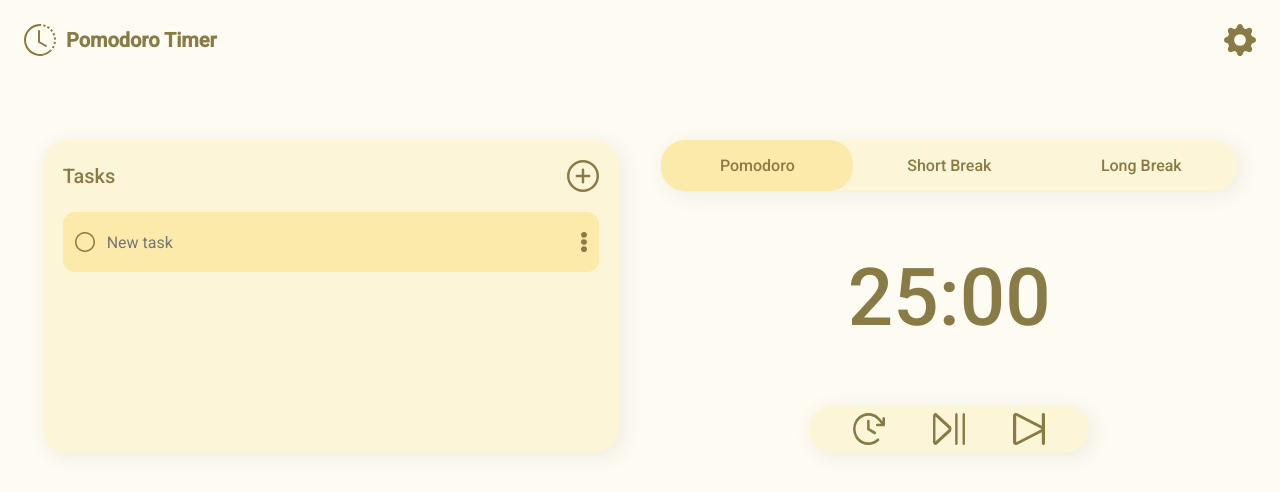
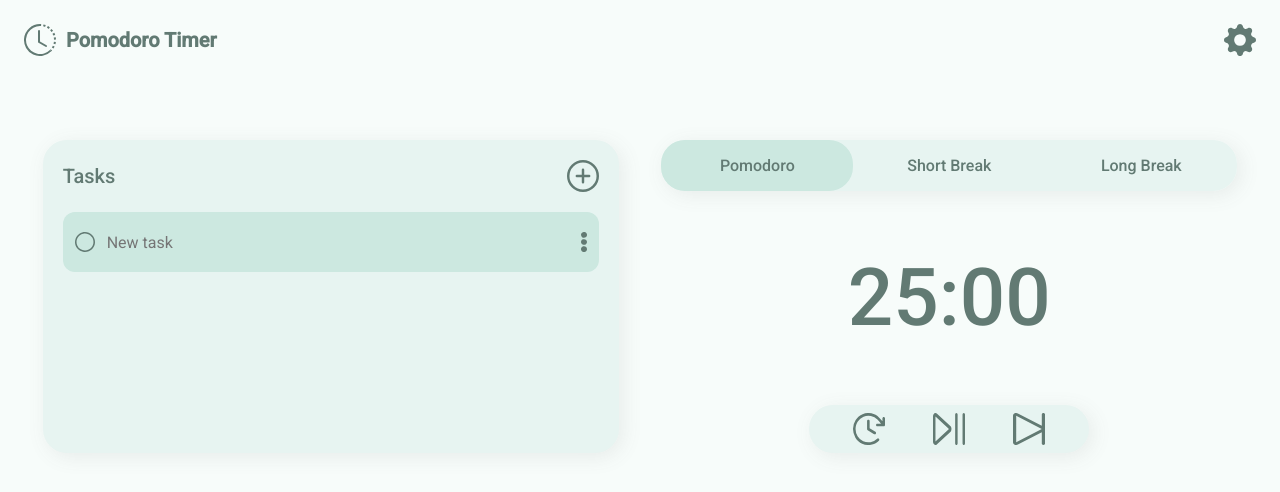
Before and after one commit to jstevenfm/pomodoroTimer, a plain HTML site: page index.html in a window 1280 px wide. Drawn offline with Linux system fonts and the light colour scheme.

Commit message:
feat - Add Styles for short break and long break

```diff
--- a/index.html
+++ b/index.html
@@ -1,5 +1,5 @@
 <!DOCTYPE html>
-<html lang="en">
+<html class="bl-html gr-html" lang="en">
   <head>
     <meta charset="UTF-8" />
     <meta http-equiv="X-UA-Compatible" content="IE=edge" />
@@ -12,7 +12,7 @@
     <header class="navbar">
       <div class="navbar__logo">
         <svg
-          class="navbar__logo--img"
+          class="navbar__logo--img bl-navbar__logo--img gr-navbar__logo--img"
           xmlns="http://www.w3.org/2000/svg"
           width="32"
           height="32"
@@ -34,7 +34,7 @@
         <h1 class="navbar__logo--title">Pomodoro Timer</h1>
       </div>
       <svg
-        class="navbar__settings"
+        class="navbar__settings bl-navbar__settings gr-navbar__settings"
         xmlns="http://www.w3.org/2000/svg"
         width="32"
         height="32"
@@ -48,7 +48,7 @@
     </header>
     <main>
       <section class="timer">
-        <fieldset class="timer__status">
+        <fieldset class="timer__status bl-timer__status gr-timer__status">
           <input type="radio" name="status" id="pomodoro" checked />
           <label for="pomodoro">Pomodoro</label>
           <input type="radio" name="status" id="shortBreak" />
@@ -61,9 +61,9 @@
           <p>:</p>
           <p>00</p>
         </div>
-        <div class="timer__controls">
+        <div class="timer__controls bl-timer__controls gr-timer__controls">
           <svg
-            class="timer__controls--icon"
+            class="timer__controls--icon bl-timer__controls--icon gr-timer__controls--icon"
             xmlns="http://www.w3.org/2000/svg"
             width="32"
             height="32"
@@ -75,7 +75,7 @@
             />
           </svg>
           <svg
-            class="timer__controls--icon play"
+            class="timer__controls--icon bl-timer__controls--icon gr-timer__controls--icon"
             xmlns="http://www.w3.org/2000/svg"
             width="32"
             height="32"
@@ -87,7 +87,7 @@
             />
           </svg>
           <svg
-            class="timer__controls--icon"
+            class="timer__controls--icon bl-timer__controls--icon gr-timer__controls--icon"
             xmlns="http://www.w3.org/2000/svg"
             width="32"
             height="32"
@@ -100,11 +100,11 @@
           </svg>
         </div>
       </section>
-      <section class="tasks">
+      <section class="tasks bl-tasks gr-tasks">
         <header class="tasks__header">
           <h2 class="tasks__header--title">Tasks</h2>
           <svg
-            class="tasks__header--icon"
+            class="tasks__header--icon bl-tasks__header--icon gr-tasks__header--icon"
             xmlns="http://www.w3.org/2000/svg"
             width="32"
             height="32"
@@ -116,22 +116,22 @@
             />
           </svg>
         </header>
-        <article class="tasks__new-task">
+        <article class="tasks__new-task bl-tasks__new-task gr-tasks__new-task">
           <div>
             <input
-              class="tasks__new-task--complete"
+              class="tasks__new-task--complete bl-tasks__new-task--complete gr-tasks__new-task--complete"
               type="checkbox"
               id="complete-task"
             />
             <label for="complete-task"></label>
             <input
-              class="tasks__new-task--name"
+              class="tasks__new-task--name bl-tasks__new-task--name gr-tasks__new-task--name"
               type="text"
               placeholder="New task"
             />
           </div>
           <svg
-            class="tasks__new-task--menu"
+            class="tasks__new-task--menu bl-tasks__new-task--menu gr-tasks__new-task--menu"
             xmlns="http://www.w3.org/2000/svg"
             width="6"
             height="20"
--- a/styles/mobile.css
+++ b/styles/mobile.css
@@ -121,9 +121,6 @@ main {
 .timer__controls--icon > path {
   fill: var(--principal-yellow);
 }
-/* .play {
-  margin: 0 2rem;
-} */
 
 .tasks {
   padding: 2rem;
@@ -193,3 +190,93 @@ main {
 .tasks__new-task--menu > path {
   fill: var(--principal-yellow);
 }
+
+/* SHORT BREAK */
+.bl-html {
+  color: var(--principal-blue);
+  background: var(--bg-blue);
+}
+
+.bl-navbar__logo--img > path, .bl-navbar__settings > path {
+  fill: var(--principal-blue);
+}
+
+.bl-timer__status {
+  background: var(--container-blue);
+}
+.bl-timer__status > input:checked  + label {
+  background: var(--select-blue);
+}
+.bl-timer__controls {
+  background: var(--container-blue);
+}
+.bl-timer__controls--icon > path {
+  fill: var(--principal-blue);
+}
+
+.bl-tasks {
+  background: var(--container-blue);
+}
+.bl-tasks__header--icon > path {
+  fill: var(--principal-blue);
+}
+.bl-tasks__new-task {
+  background: var(--select-blue);
+}
+.bl-tasks__new-task--complete + label {
+  background-image: url(../assets/icons/bl-Check.svg);
+}
+.bl-tasks__new-task--complete:checked + label {
+  background-image: url(../assets/icons/bl-Checked.svg);
+}
+.bl-tasks__new-task--name {
+  color: var(--principal-blue);
+}
+.bl-tasks__new-task--menu > path {
+  fill: var(--principal-blue);
+}
+
+/* LONG BREAK */
+.gr-html {
+  color: var(--principal-green);
+  background: var(--bg-green);
+}
+
+.gr-navbar__logo--img > path, .gr-navbar__settings > path {
+  fill: var(--principal-green);
+}
+
+.gr-timer__status {
+  background-color: var(--container-green);
+}
+.gr-timer__status > input:checked  + label {
+  background: var(--select-green);
+}
+.gr-timer__controls {
+  background: var(--container-green);
+}
+.gr-timer__controls--icon > path {
+  fill: var(--principal-green);
+}
+
+.gr-tasks {
+  background: var(--container-green);
+}
+.gr-tasks__header--icon > path {
+  fill: var(--principal-green);
+}
+.gr-tasks__new-task {
+  background: var(--select-green);
+}
+.gr-tasks__new-task--complete + label {
+  background-image: url(../assets/icons/gr-Check.svg);
+}
+.gr-tasks__new-task--complete:checked + label {
+  background-image: url(../assets/icons/gr-Checked.svg);
+}
+.gr-tasks__new-task--name {
+  color: var(--principal-green);
+}
+.gr-tasks__new-task--menu > path {
+  fill: var(--principal-green);
+}
```
Also changed, not shown: assets/icons/bl-Check.svg (added), assets/icons/bl-Checked.svg (added), assets/icons/gr-Check.svg (added), assets/icons/gr-Checked.svg (added).
